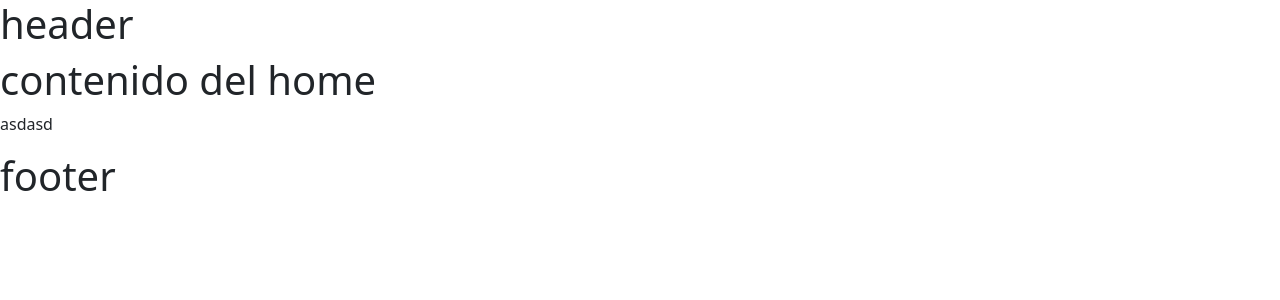
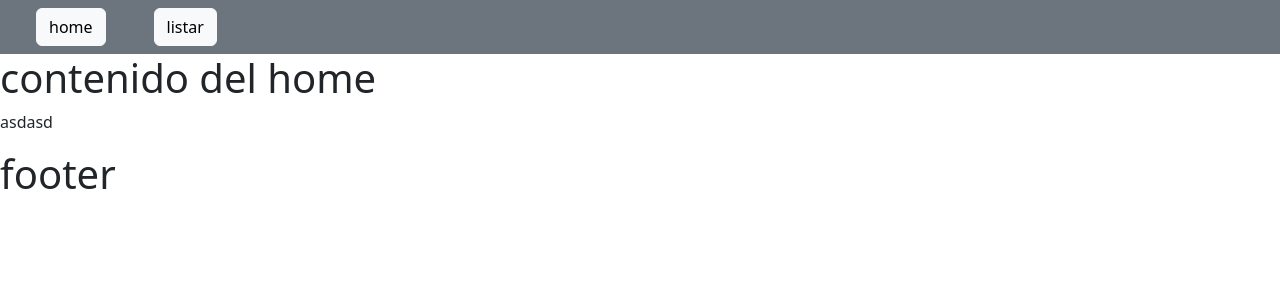
Before and after one commit to RFerMartinez/e-commerce, a Django app: page / in a window 1280 px wide. Shown: the top 300 px of the page. Run offline with Django 5.2, Linux system fonts and the light colour scheme.

Commit message:
Se añadió un header simple. Se creó una simple view de 'listar'

```diff
--- /dev/null
+++ b/ecommerce/apps/categorias/urls.py
@@ -0,0 +1,9 @@
+from django.urls import path
+
+from . import views
+
+app_name = 'categorias'
+
+urlpatterns = [
+    path('lista/', views.listar_categorias, name='listar_categorias')
+]
--- a/ecommerce/apps/categorias/views.py
+++ b/ecommerce/apps/categorias/views.py
@@ -1,3 +1,7 @@
 from django.shortcuts import render
 
-# Create your views here.
+def listar_categorias(request):
+    data = {
+
+    }
+    return render(request, 'categorias/lista.html', data)
--- a/ecommerce/ecommerce/urls.py
+++ b/ecommerce/ecommerce/urls.py
@@ -1,6 +1,5 @@
-
 from django.contrib import admin
-from django.urls import path
+from django.urls import path, include
 
 from . import views
 
@@ -8,4 +7,7 @@ urlpatterns = [
     path('admin/', admin.site.urls),
 
     path('', views.home, name='home'),
+
+    # include CATEGORIAS
+    path('categorias/', include('apps.categorias.urls'))
 ]
--- /dev/null
+++ b/ecommerce/templates/categorias/lista.html
@@ -0,0 +1,5 @@
+{% extends 'layouts/base.html' %}
+
+{% block contenido %}
+    <h1>lista de productos</h1>
+{% endblock %}
--- a/ecommerce/templates/layouts/header.html
+++ b/ecommerce/templates/layouts/header.html
@@ -1 +1,18 @@
-<h1>header</h1>
+<nav class="navbar navbar-expand-lg bg-secondary">
+
+    <div class="container-fluid">
+
+        <div class="collapse navbar-collapse">
+            <ul class="navbar-nav mb-2 mb-lg-0">
+                <li class="nav-item mx-4">
+                    <a href="{% url 'home' %}" class="btn btn-light">home</a>
+                </li>
+                <li class="nav-item mx-4">
+                    <a href="{% url 'categorias:listar_categorias' %}" class="btn btn-light">listar</a>
+                </li>
+            </ul>
+        </div>
+
+    </div>
+
+</nav>
```
Also changed, not shown: 1 other file.
